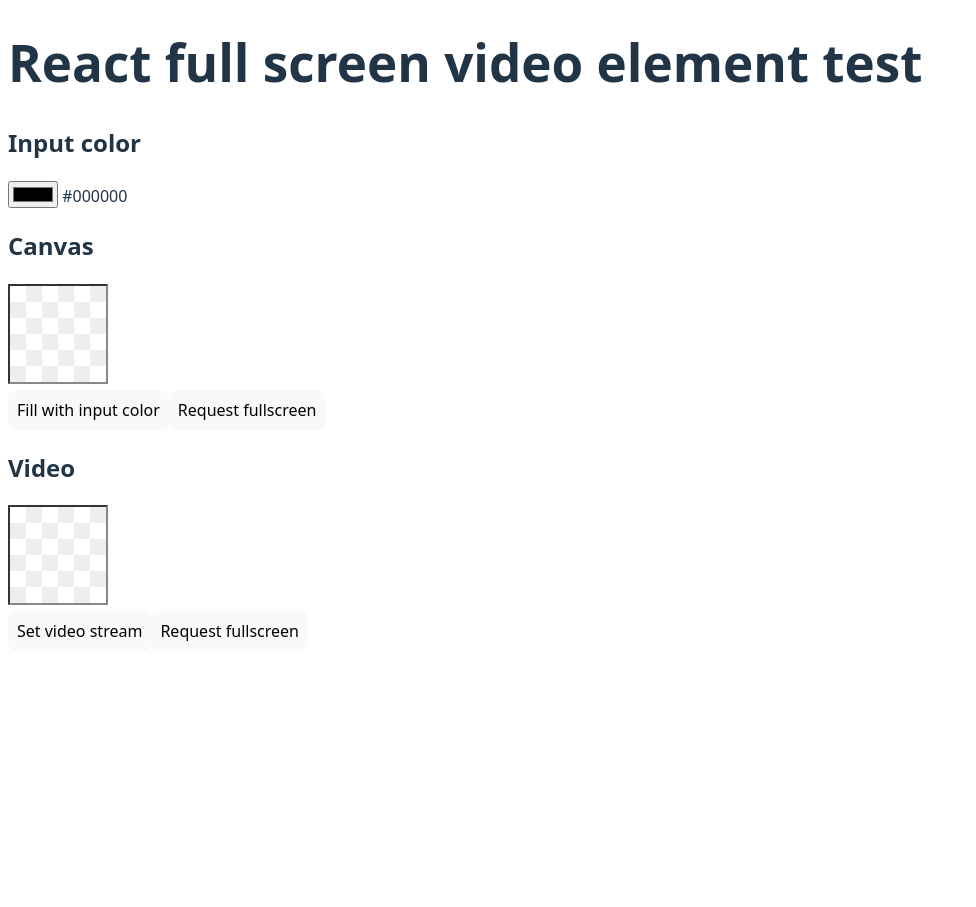
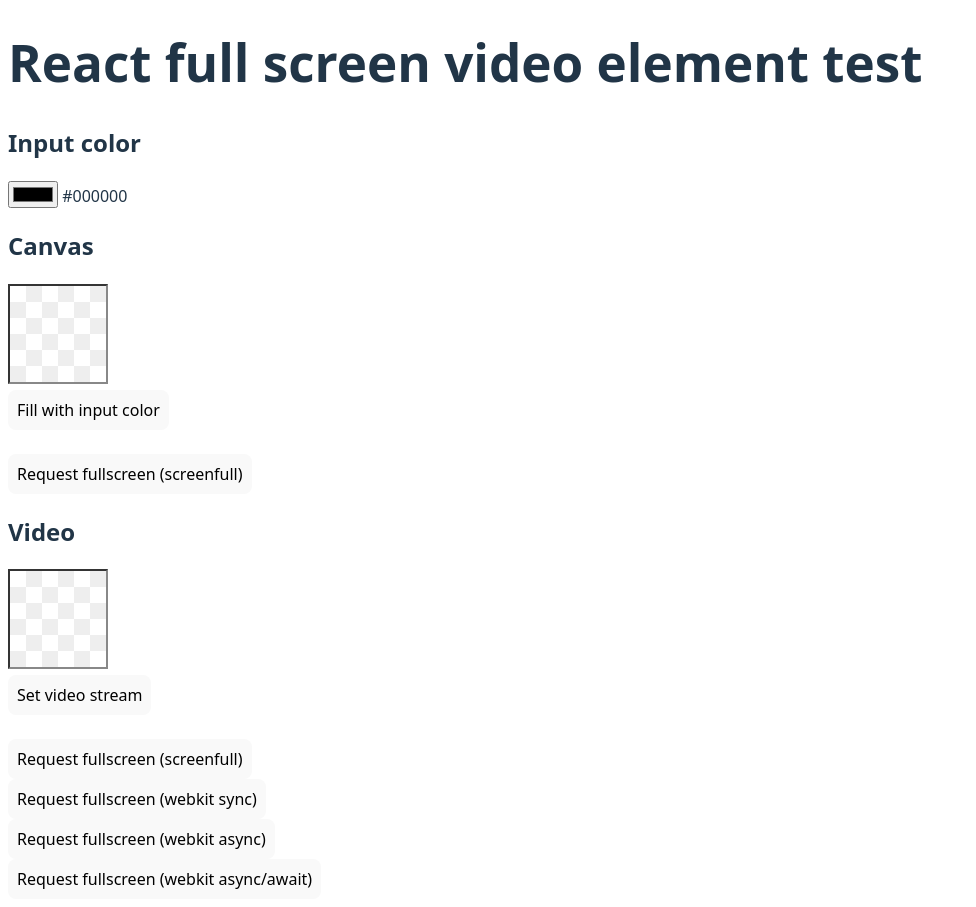
Before and after one commit to j-/react-full-screen-video-element-test, a React (Vite) app: page / in a window 1280 px wide. Shown: the whole page, without its empty margins (0-976 px from the left). Before the commit the page ends 800 px from the top, so only its background shows below. Built offline with nearby package versions, Linux system fonts and the light colour scheme.

Commit message:
Add webkit fullscreen buttons

```diff
--- a/src/App.tsx
+++ b/src/App.tsx
@@ -60,8 +60,7 @@
       />
 
       <div>
-        <button type="button" onClick={async () => {
-          try {
+        <button type="button" onClick={withErrorBoundary(async () => {
           const canvas = canvasRef.current;
           if (!canvas) throw new Error('Expected canvas ref to not be empty');
 
@@ -70,24 +69,20 @@
 
           ctx.fillStyle = selectedColor;
           ctx.fillRect(0, 0, canvas.width, canvas.height);
-          } catch (err) {
-            showBoundary(err);
-          }
-        }}>
+        })}>
           Fill with input color
         </button>
 
-        <button type="button" onClick={async () => {
-          try {
+        <br />
+        <br />
+
+        <button type="button" onClick={withErrorBoundary(async () => {
           const canvas = canvasRef.current;
           if (!canvas) throw new Error('Expected canvas ref to not be empty');
 
           await screenfull.request(canvasRef.current!);
-          } catch (err) {
-            showBoundary(err);
-          }
-        }}>
-          Request fullscreen
+        })}>
+          Request fullscreen (screenfull)
         </button>
       </div>
 
@@ -107,8 +102,7 @@
       />
 
       <div>
-        <button type="button" onClick={async () => {
-          try {
+        <button type="button" onClick={withErrorBoundary(async () => {
           const canvas = canvasRef.current;
           if (!canvas) throw new Error('Expected canvas ref to not be empty');
 
@@ -120,24 +114,71 @@
           track.requestFrame();
 
           video.srcObject = new MediaStream([track]);
-          } catch (err) {
-            showBoundary(err);
-          }
-        }}>
+        })}>
           Set video stream
         </button>
 
-        <button type="button" onClick={async () => {
-          try {
+        <br />
+        <br />
+
+        <button type="button" onClick={withErrorBoundary(async () => {
           const video = videoRef.current;
           if (!video) throw new Error('Expected video ref to not be empty');
 
           await screenfull.request(videoRef.current!);
-          } catch (err) {
-            showBoundary(err);
+        })}>
+          Request fullscreen (screenfull)
+        </button>
+
+        <br />
+
+        <button type="button" onClick={withErrorBoundary(() => {
+          const video = videoRef.current as HTMLVideoElement & {
+            webkitEnterFullscreen?: () => void;
+          };
+          if (!video) throw new Error('Expected video ref to not be empty');
+
+          if (typeof video.webkitEnterFullscreen !== 'function') {
+            throw new Error('Webkit enter fullscreen API not available');
           }
-        }}>
-          Request fullscreen
+
+          video.webkitEnterFullscreen();
+        })}>
+          Request fullscreen (webkit sync)
+        </button>
+
+        <br />
+
+        <button type="button" onClick={withErrorBoundary(async () => {
+          const video = videoRef.current as HTMLVideoElement & {
+            webkitEnterFullscreen?: () => void;
+          };
+          if (!video) throw new Error('Expected video ref to not be empty');
+
+          if (typeof video.webkitEnterFullscreen !== 'function') {
+            throw new Error('Webkit enter fullscreen API not available');
+          }
+
+          video.webkitEnterFullscreen();
+        })}>
+          Request fullscreen (webkit async)
+        </button>
+
+        <br />
+
+        <button type="button" onClick={withErrorBoundary(async () => {
+          const video = videoRef.current as HTMLVideoElement & {
+            webkitEnterFullscreen?: () => void;
+          };
+          if (!video) throw new Error('Expected video ref to not be empty');
+
+          if (typeof video.webkitEnterFullscreen !== 'function') {
+            throw new Error('Webkit enter fullscreen API not available');
+          }
+
+          await video.webkitEnterFullscreen();
+        })}>
+          Request fullscreen (webkit async/await)
         </button>
       </div>
     </>
```
Lines whose indentation alone changed are shown as unchanged.
